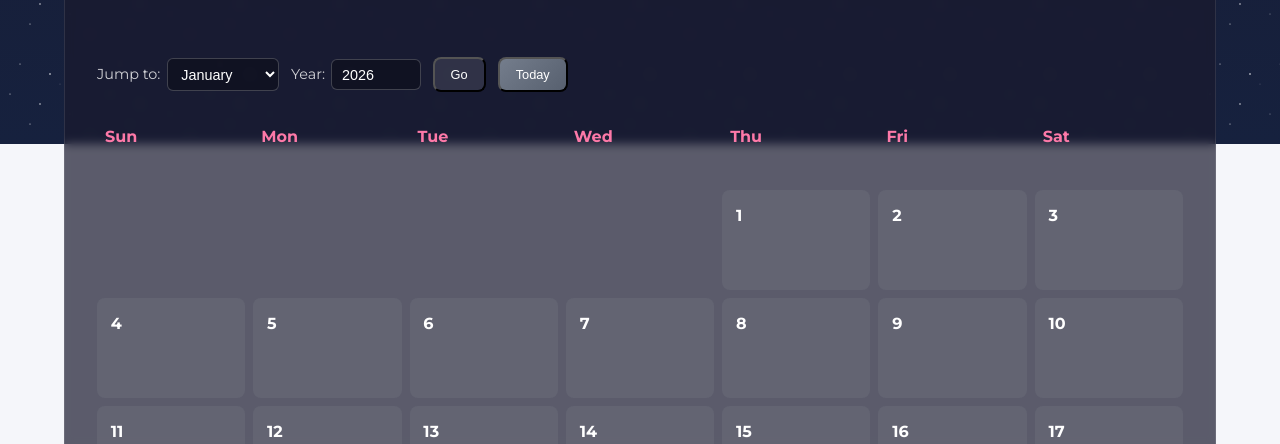
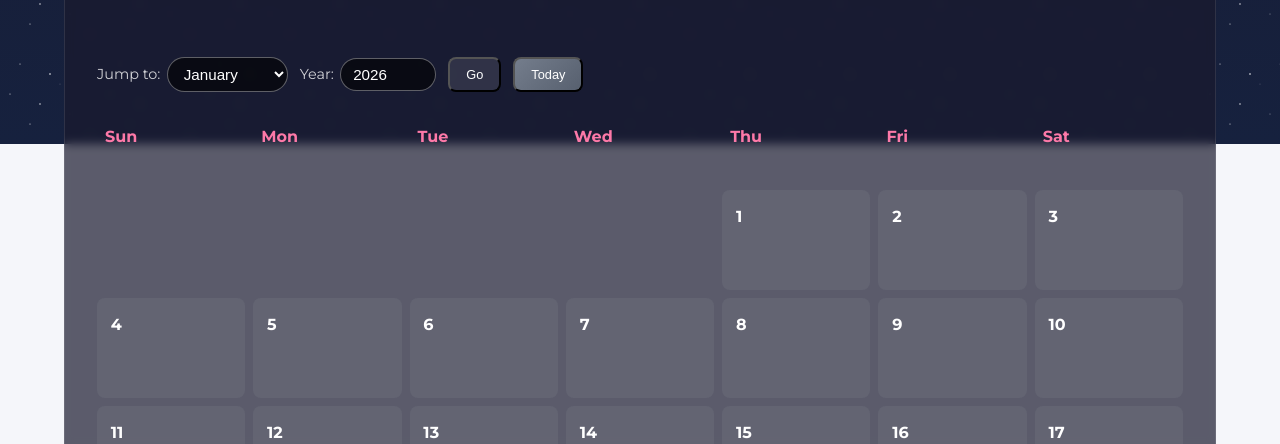
Before and after one commit to abhishree-k/club-hub, a plain HTML site: page events.html in a window 1280 px wide. Shown: the part 656-1100 px from the top of the page. Drawn offline with nearby package versions, Linux system fonts and the light colour scheme.

Commit message:
chore: improve calendar jump control contrast

```diff
--- a/style.css
+++ b/style.css
@@ -525,12 +525,24 @@ img {
 
 .calendar-jump-controls select,
 .calendar-jump-controls input[type="number"] {
-    padding: 0.4rem 0.6rem;
-    border-radius: 6px;
-    border: 1px solid rgba(255, 255, 255, 0.2);
-    background: rgba(0, 0, 0, 0.3);
-    color: #fff;
-    font-size: 0.9rem;
+    padding: 0.45rem 0.75rem;
+    border-radius: 999px;
+    border: 1px solid rgba(255, 255, 255, 0.35);
+    background: rgba(0, 0, 0, 0.6);
+    color: #ffffff;
+    font-size: 0.95rem;
+    outline: none;
+}
+
+.calendar-jump-controls select:focus,
+.calendar-jump-controls input[type="number"]:focus {
+    border-color: var(--accent-color);
+    box-shadow: 0 0 0 1px rgba(253, 121, 168, 0.7);
+}
+
+.calendar-jump-controls select:hover,
+.calendar-jump-controls input[type="number"]:hover {
+    border-color: rgba(255, 255, 255, 0.7);
 }
 
 .calendar-nav {
```
